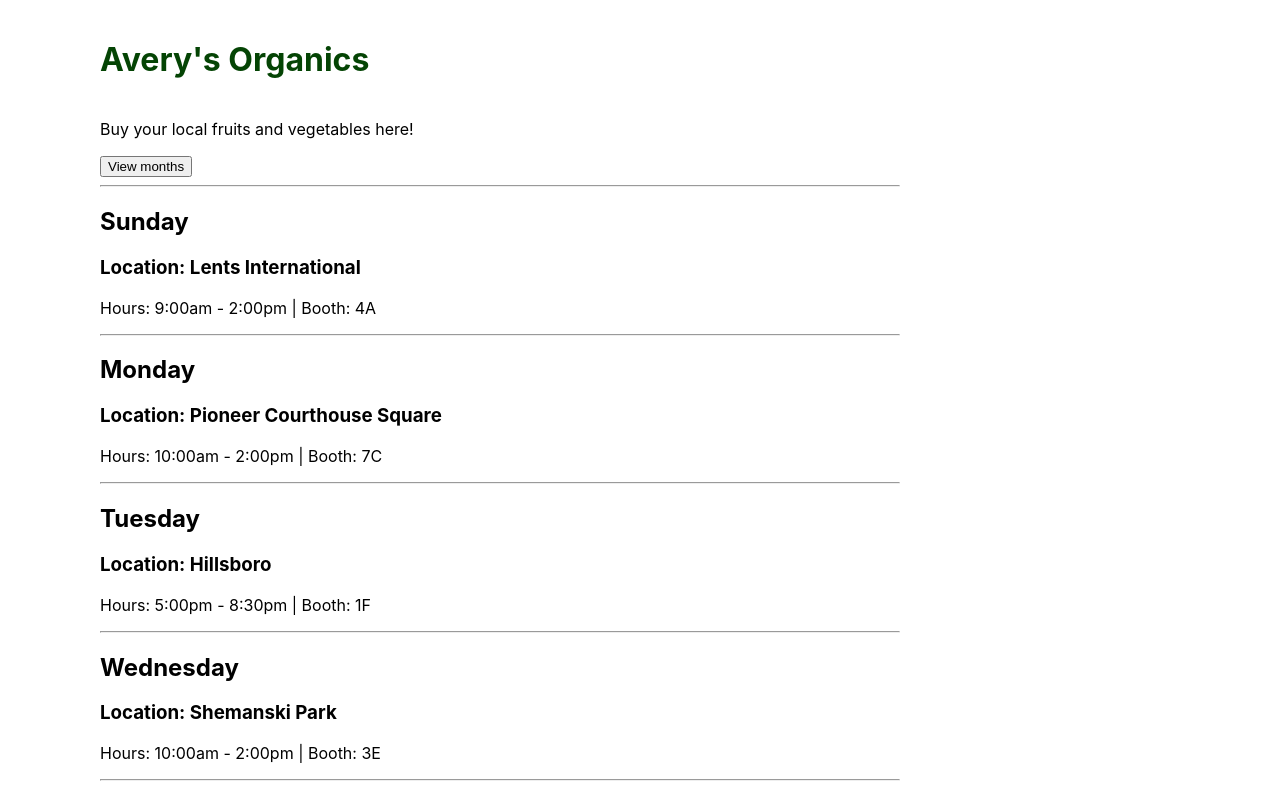
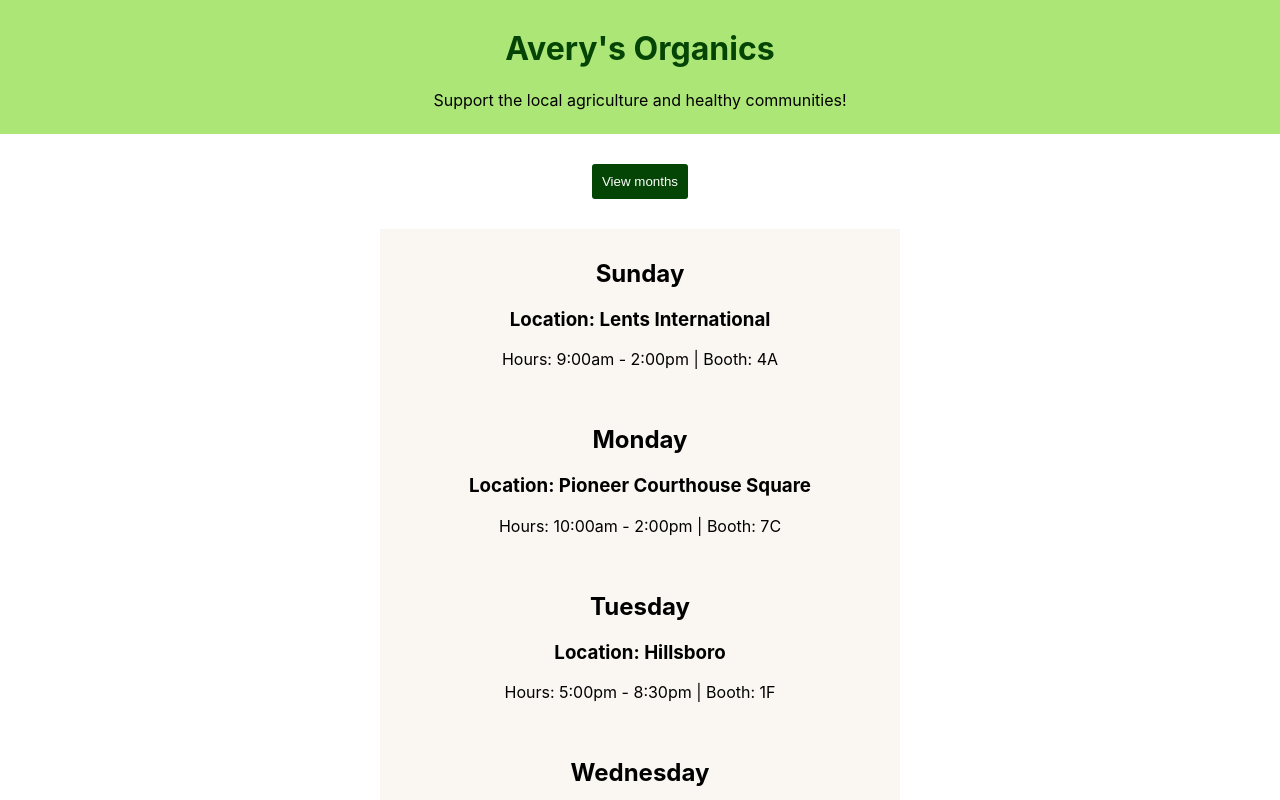
Before and after one commit to NickyLind/FarmersMarketCircuit, a React (Create React App) app: page / in a window 1280 px wide. Shown: the top 800 px of the page. Built offline with nearby package versions, Linux system fonts and the light colour scheme.

Commit message:
add css styling Co-authored-by: Mekinsie Callahan <mekinsie.aja@gmail.com>

```diff
--- a/src/Components/App.js
+++ b/src/Components/App.js
@@ -7,8 +7,10 @@ import './../styles/App.css';
 function App() {
   return (
     <React.Fragment>
-      <div class="box">
+      <div class="header">
         <Header />
+      </div>
+      <div class="content">
         <MarketControl />
       </div>
     </React.Fragment>
--- a/src/Components/Day.js
+++ b/src/Components/Day.js
@@ -4,10 +4,12 @@ import PropTypes from "prop-types";
 function Day(props) {
   return (
     <React.Fragment>
-      <h2>{props.day}</h2>
-      <h3>Location: {props.location}</h3>
-      <p>Hours: {props.hours} | Booth: {props.booth}</p>
-      <hr />
+      <div class="day">
+        <h2>{props.day}</h2>
+        <h3>Location: {props.location}</h3>
+        <p>Hours: {props.hours} | Booth: {props.booth}</p>
+        {/* <hr /> */}
+      </div>
     </React.Fragment>
   );
 }
--- a/src/Components/DayList.js
+++ b/src/Components/DayList.js
@@ -43,7 +43,6 @@ const marketSchedule = [
 function DayList() {
   return (
     <React.Fragment>
-      <hr />
       {marketSchedule.map((day, index) =>
         <Day day={day.day}
           location={day.location}
--- a/src/Components/Header.js
+++ b/src/Components/Header.js
@@ -5,7 +5,7 @@ function Header() {
   return (
     <React.Fragment>
       <h1>Avery's Organics</h1>
-      <p>Buy your local fruits and vegetables here!</p>
+      <p>Support the local agriculture and healthy communities!</p>
     </React.Fragment>
   );
 }
--- a/src/Components/Month.js
+++ b/src/Components/Month.js
@@ -5,10 +5,10 @@ function Month(props) {
   return (
     <React.Fragment>
       <h3>{props.month}</h3>
-      <p><strong>Produce:</strong>
-        {props.selection.map((element) =>
-          <li>{element}</li>
-        )}</p>
+      <p><strong>Produce:</strong></p>
+      {props.selection.map((element) =>
+        <p>{element}</p>
+      )}
       <hr />
     </React.Fragment>
   );
--- a/src/styles/App.css
+++ b/src/styles/App.css
@@ -1,12 +1,45 @@
 h1 {
   color: rgb(4, 68, 4);
-  margin-top: 40px;
-  margin-bottom: 40px;
 }
 
-.box {
-  width:800px;
-  margin-left: 100px;
-  margin-right: 100px;
-  margin-bottom: 100px;
+.header {
+  background-color: rgb(172, 230, 118);
+  text-align: center;
+  padding: 8px;
 }
+
+
+body {
+  text-align: center;
+  /* background-color: rgb(0, 70, 0); */
+}
+button {
+background-color: rgb(4, 68, 4);
+color: white;
+border-radius: 3px;
+border: none;
+padding: 10px;
+margin-bottom: 30px;
+}
+button:hover{
+  background-color: rgb(172, 230, 118);
+  color: rgb(4, 68, 4);
+}
+
+.content {
+  /* background-color: rgb(245, 241, 235); */
+  padding-top: 30px;
+}
+
+.day {
+  /* border-top: 1px solid rgb(212, 203, 191); */
+  /* margin: 10px; */
+  padding: 10px;
+  width: 500px;
+  margin-left: auto;
+  margin-right: auto;
+  background-color: rgb(250, 247, 242);
+}
+/* h3, h2{
+  color: rgb(4, 68, 4);
+} */
```
